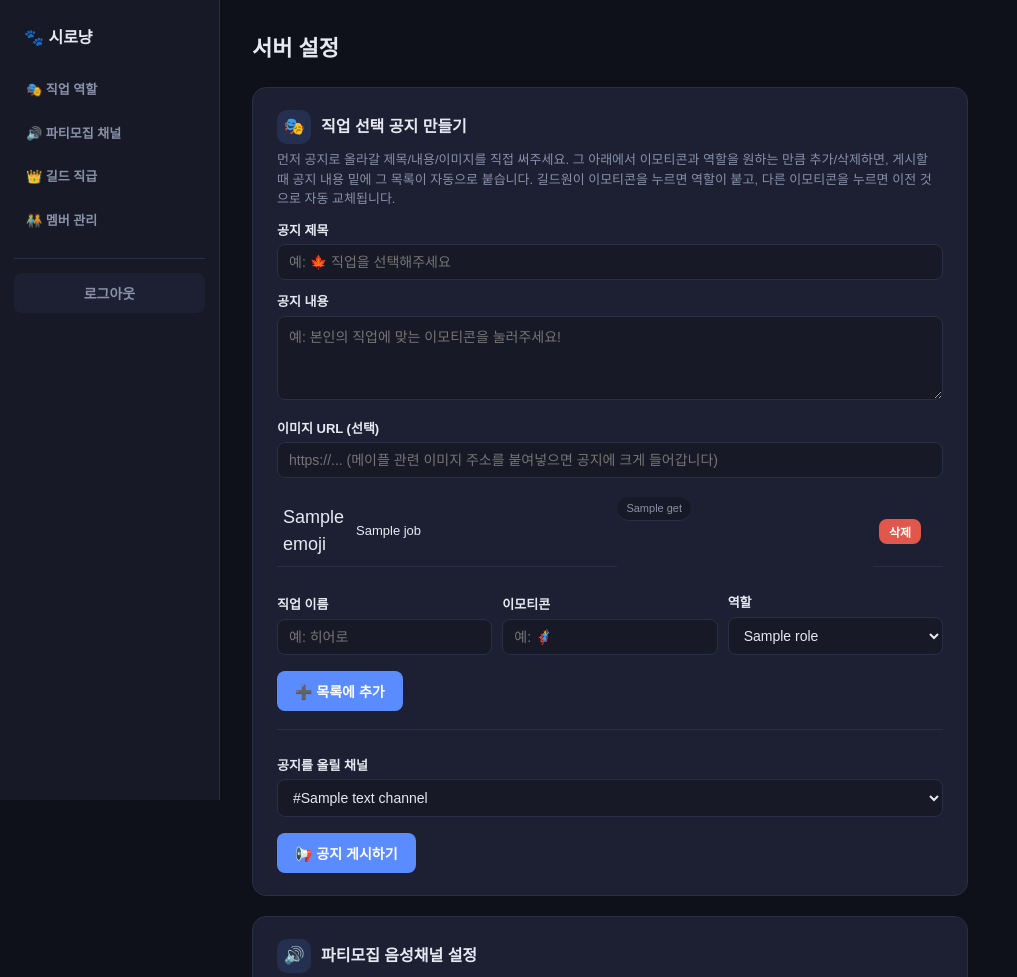
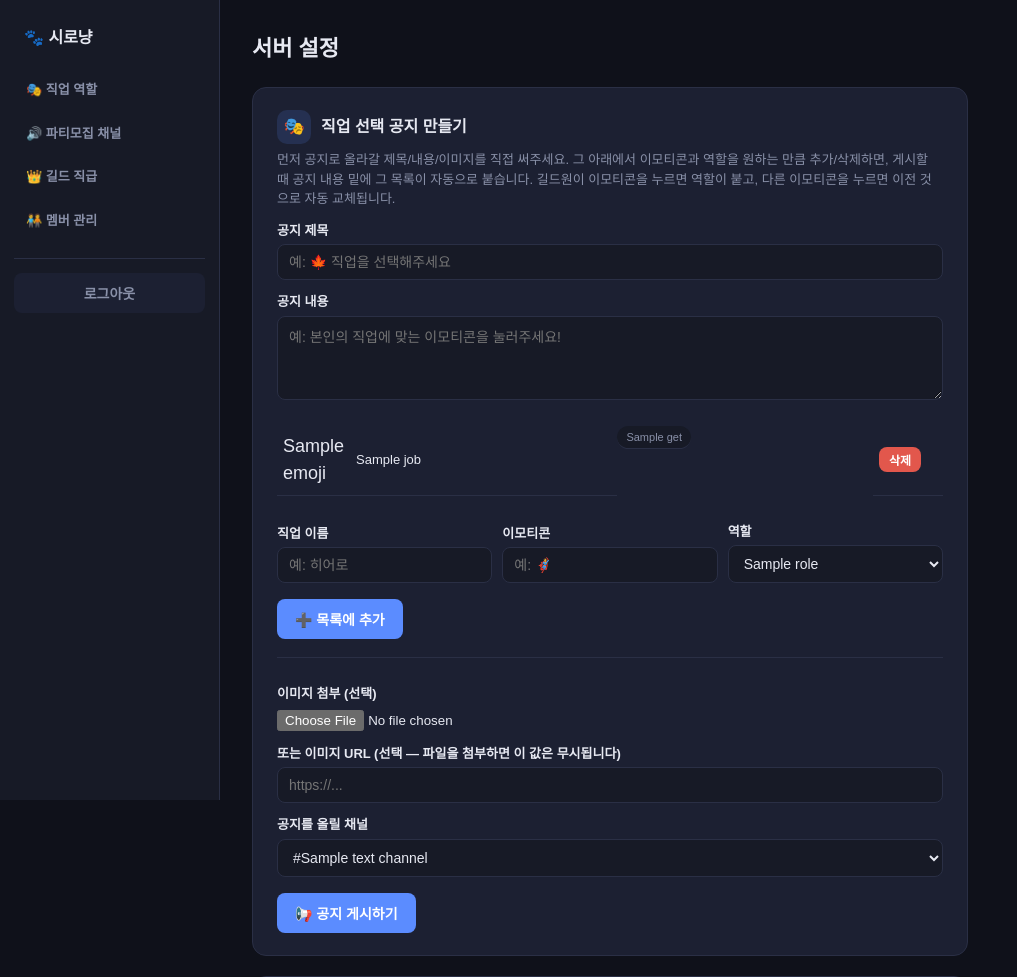
Before and after one commit to SirohaKR/Siro_bot, a Flask app: template web/templates/settings.html in a window 1280 px wide. Shown: the top 977 px of the page, without its empty margins (0-1017 px from the left). Run offline with Flask 3, Linux system fonts and the light colour scheme; the visitor is signed in with stand-in values (Sample User, id 1); the template is opened without the code that fills it: most values are stand-ins (such as "Sample title", 1, 10 or a date in 2020).

Commit message:
공지 이미지를 URL 대신 파일로 첨부할 수 있게 변경
URL만 지원하면 이미지를 어딘가에 미리 업로드해야 해서 불편하다는 피드백 반영.
discord_api.send_message_with_file()로 attachment://를 이용해 파일을 그대로
첨부해서 보내도록 하고, 설정 페이지에 파일 업로드 입력을 추가 (URL 입력은
대안으로 계속 지원). 이미지 파일은 새로고침 후 되살릴 수 없어서 드래프트
저장 대상에서는 제외.

Co-Authored-By: Claude Sonnet 5 <noreply@anthropic.com>

```diff
--- a/core/discord_api.py
+++ b/core/discord_api.py
@@ -13,6 +13,7 @@ main.py가 켜져 있어야 일어난다 (그건 실시간 감시가 필요한
 """
 from __future__ import annotations
 
+import json
 import os
 from urllib.parse import quote
 
@@ -77,6 +78,23 @@ def send_message(channel_id: int, embed: dict) -> dict:
     return r.json()
 
 
+def send_message_with_file(channel_id: int, embed: dict, filename: str, file_bytes: bytes) -> dict:
+    """이미지를 URL이 아니라 파일 그대로 첨부해서 임베드 메시지를 보낸다.
+
+    embed["image"]["url"]을 "attachment://<filename>"으로 넣어두면, 디스코드가 같이
+    보낸 첨부파일과 그 이름으로 매칭해서 임베드 안에 그 이미지를 띄워준다. 어딘가에
+    미리 업로드해서 공개 URL을 만들어둘 필요가 없다.
+    """
+    payload_json = json.dumps({"embeds": [embed]})
+    files = {"files[0]": (filename, file_bytes)}
+    data = {"payload_json": payload_json}
+    r = requests.post(
+        f"{API_BASE}/channels/{channel_id}/messages", headers=_headers(), data=data, files=files, timeout=20
+    )
+    r.raise_for_status()
+    return r.json()
+
+
 def add_reaction(channel_id: int, message_id: int, emoji: str) -> None:
     """메시지에 봇이 직접 이모지를 눌러(반응을 남겨) 사람들이 누를 자리를 만들어둔다."""
     encoded = quote(emoji)
--- a/web/app.py
+++ b/web/app.py
@@ -122,17 +122,15 @@ def _load_guild_context(guild_id: int) -> dict:
 
 
 def _save_announcement_draft(guild_id: int) -> None:
-    """공지 제목/본문/이미지 입력값을 저장해둔다.
+    """공지 제목/본문 입력값을 저장해둔다. (이미지는 파일 첨부라 새로고침 후 되살릴 수
+    없으므로 드래프트로 관리하지 않고, 게시할 때만 그 자리에서 첨부받는다)
 
     "목록에 추가"/"삭제"를 누를 때마다 페이지가 새로고침되는데, 그때 지금까지
     입력해둔 공지 내용이 날아가지 않도록 매번 같이 저장해서 다시 채워 넣는다.
     """
     title = (request.form.get("title") or "").strip()
     body = (request.form.get("body") or "").strip()
-    image_url = (request.form.get("image_url") or "").strip()
-    settings_store.update_guild_settings(
-        guild_id, announcement_draft={"title": title, "body": body, "image_url": image_url}
-    )
+    settings_store.update_guild_settings(guild_id, announcement_draft={"title": title, "body": body})
 
 
 @app.route("/guild/<int:guild_id>")
@@ -182,6 +180,7 @@ def post_job_roles(guild_id):
     title = (request.form.get("title") or "").strip() or "공지"
     body = (request.form.get("body") or "").strip()
     image_url = (request.form.get("image_url") or "").strip()
+    image_file = request.files.get("image_file")
     _save_announcement_draft(guild_id)
 
     settings = settings_store.get_guild_settings(guild_id)
@@ -202,10 +201,17 @@ def post_job_roles(guild_id):
         description += ("\n\n" if description else "") + "\n".join(lines)
 
     embed = {"title": title, "description": description, "color": 0x57F287}
-    if image_url:
-        embed["image"] = {"url": image_url}
 
-    message = discord_api.send_message(channel_id, embed)
+    if image_file and image_file.filename:
+        # 파일을 첨부해서 보낸다 (어딘가에 미리 업로드해서 URL을 만들 필요가 없다).
+        filename = image_file.filename
+        embed["image"] = {"url": f"attachment://{filename}"}
+        message = discord_api.send_message_with_file(channel_id, embed, filename, image_file.read())
+    else:
+        if image_url:
+            embed["image"] = {"url": image_url}
+        message = discord_api.send_message(channel_id, embed)
+
     for emoji in emoji_to_role:
         discord_api.add_reaction(channel_id, message["id"], emoji)
 
--- a/web/templates/settings.html
+++ b/web/templates/settings.html
@@ -67,10 +67,6 @@
       <label>공지 내용</label>
       <textarea id="ann-body" rows="4" placeholder="예: 본인의 직업에 맞는 이모티콘을 눌러주세요!">{{ announcement_draft.body or '' }}</textarea>
 
-      <label>이미지 URL (선택)</label>
-      <input type="text" id="ann-image" placeholder="https://... (메이플 관련 이미지 주소를 붙여넣으면 공지에 크게 들어갑니다)"
-             value="{{ announcement_draft.image_url or '' }}">
-
       <table style="margin-top:18px;">
         {% for job in job_list %}
         <tr>
@@ -80,7 +76,7 @@
           <td style="width:70px;">
             <form method="post" action="{{ url_for('delete_job', guild_id=guild_id) }}" class="ann-carry">
               <input type="hidden" name="index" value="{{ loop.index0 }}">
-              <input type="hidden" name="title"><input type="hidden" name="body"><input type="hidden" name="image_url">
+              <input type="hidden" name="title"><input type="hidden" name="body">
               <button type="submit" style="margin:0;background:var(--danger);padding:4px 10px;font-size:12px;">삭제</button>
             </form>
           </td>
@@ -91,7 +87,7 @@
       </table>
 
       <form method="post" action="{{ url_for('add_job', guild_id=guild_id) }}" class="ann-carry" style="margin-top:14px;">
-        <input type="hidden" name="title"><input type="hidden" name="body"><input type="hidden" name="image_url">
+        <input type="hidden" name="title"><input type="hidden" name="body">
         <div class="row">
           <div>
             <label>직업 이름</label>
@@ -113,8 +109,16 @@
         <button type="submit">➕ 목록에 추가</button>
       </form>
 
-      <form method="post" action="{{ url_for('post_job_roles', guild_id=guild_id) }}" class="ann-carry" style="margin-top:18px;border-top:1px solid var(--card-border);padding-top:14px;">
-        <input type="hidden" name="title"><input type="hidden" name="body"><input type="hidden" name="image_url">
+      <form method="post" action="{{ url_for('post_job_roles', guild_id=guild_id) }}" class="ann-carry"
+            enctype="multipart/form-data" style="margin-top:18px;border-top:1px solid var(--card-border);padding-top:14px;">
+        <input type="hidden" name="title"><input type="hidden" name="body">
+
+        <label>이미지 첨부 (선택)</label>
+        <input type="file" name="image_file" accept="image/*">
+
+        <label>또는 이미지 URL (선택 — 파일을 첨부하면 이 값은 무시됩니다)</label>
+        <input type="text" name="image_url" placeholder="https://...">
+
         <label>공지를 올릴 채널</label>
         <select name="channel_id" required>
           {% for c in text_channels %}
@@ -127,13 +131,13 @@
 
     <script>
       // "목록에 추가"/"삭제"/"게시하기" 버튼 중 뭘 눌러도, 방금 위에서 쓴 공지
-      // 제목/내용/이미지가 그대로 그 요청에 실려가게 전송 직전에 값을 채워 넣는다.
-      // (페이지가 새로고침돼도 서버가 값을 기억했다가 다시 보여주도록)
+      // 제목/내용이 그대로 그 요청에 실려가게 전송 직전에 값을 채워 넣는다.
+      // (페이지가 새로고침돼도 서버가 값을 기억했다가 다시 보여주도록. 이미지는
+      // 파일 첨부라서 새로고침 후엔 되살릴 수 없으니 여기서 다루지 않는다)
       document.querySelectorAll("form.ann-carry").forEach(function (form) {
         form.addEventListener("submit", function () {
           form.querySelector('[name="title"]').value = document.getElementById("ann-title").value;
           form.querySelector('[name="body"]').value = document.getElementById("ann-body").value;
-          form.querySelector('[name="image_url"]').value = document.getElementById("ann-image").value;
         });
       });
     </script>
```
